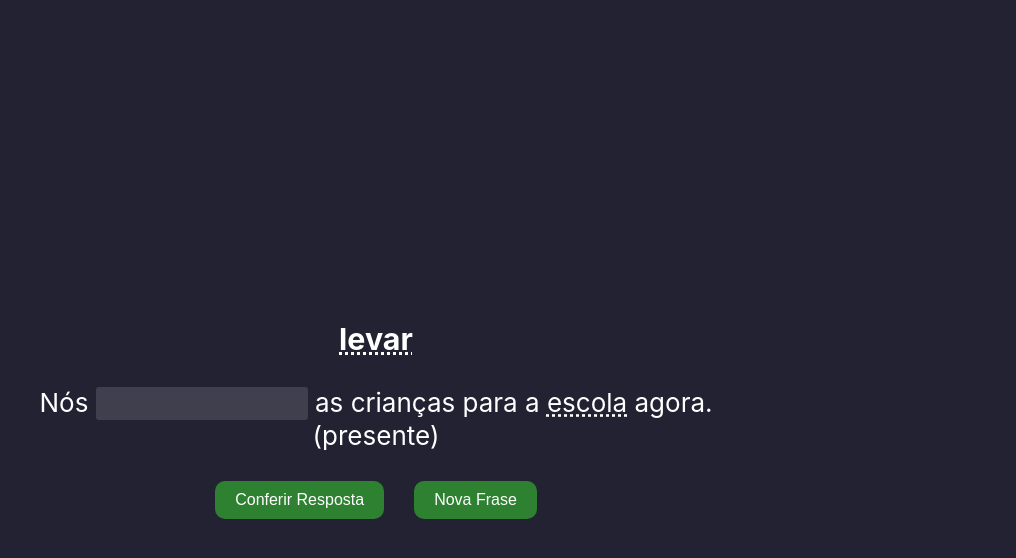
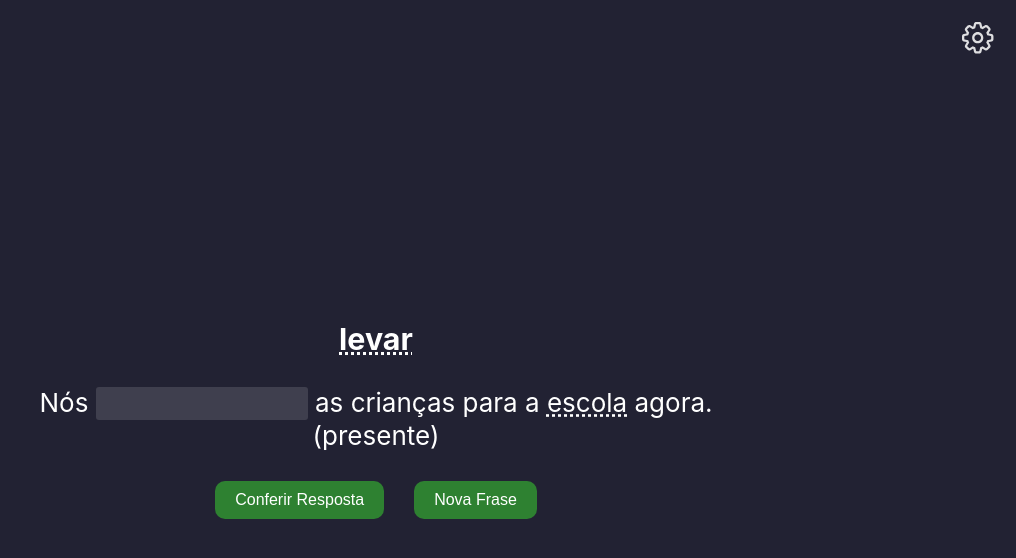
Before and after one commit to ethanworley/portuguese, a React (Create React App) app: page / in a window 1280 px wide. Shown: the top 558 px of the page, without its empty margins (264-1280 px from the left). Built offline with nearby package versions, Linux system fonts and the light colour scheme.

Commit message:
feat: settings menu to filter verb tenses

```diff
--- a/src/App.css
+++ b/src/App.css
@@ -57,3 +57,30 @@
     transform: rotate(360deg);
   }
 }
+
+.settings-container {
+  position: absolute;
+  top: 1rem;
+  right: 1rem;
+}
+
+.settings-button {
+  background-color: #0000;
+  color: white;
+  border: none;
+  font-size: 1.5rem;
+  width: 44px;
+  height: 44px;
+  cursor: pointer;
+  display: flex;
+  align-items: center;
+  justify-content: center;
+}
+
+.settings-button:hover {
+  background-color: #0000;
+}
+
+.settings-button:active {
+  background-color: #0000;
+}
--- a/src/App.tsx
+++ b/src/App.tsx
@@ -1,9 +1,11 @@
 import { useState, useEffect, useRef } from 'react';
 import './App.css';
 import { Definition, verbsDictionary, keywords } from './Model/Definitions';
-import { Problem, problems } from './Model/Problems';
+import { Problem, problems, Tense } from './Model/Problems';
 import Tooltip from './Components/Tooltip';
 import FeedbackMessage, { FeedbackResult } from './Components/FeedbackMessage';
+import { ReactComponent as SettingsIcon } from './settingsicon.svg';
+import SettingsMenu from './Components/SettingsMenu';
 
 const locale = 'pt-BR';
 
@@ -75,10 +77,22 @@ function App() {
     result: FeedbackResult.success,
     visible: false,
   });
+  const [isSettingsOpen, setIsSettingsOpen] = useState(false);
+  const [tenseState, setTenseState] = useState<Record<Tense, boolean>>({
+    presente: true,
+    'pretérito perfeito': true,
+    futuro: true,
+  });
 
   const getNewProblem = () => {
-    const randomIndex = Math.floor(Math.random() * problems.length);
-    const problem = problems[randomIndex];
+    const filteredProblems = problems.filter(
+      (problem) => tenseState[problem.tense as Tense]
+    );
+    if (filteredProblems.length === 0) {
+      return;
+    }
+    const randomIndex = Math.floor(Math.random() * filteredProblems.length);
+    const problem = filteredProblems[randomIndex];
     const definition = verbsDictionary[problem.verb];
     const viewModel = {
       sentence: addKeywords(problem.sentence, inputRef).sentence,
@@ -91,6 +105,13 @@ function App() {
       inputRef.current.value = '';
       inputRef.current.focus();
     }
+  };
+
+  const toggleTense = (tense: Tense) => {
+    setTenseState((prevState) => ({
+      ...prevState,
+      [tense]: !prevState[tense],
+    }));
   };
 
   const normalizeAnswer = (text: string) => {
@@ -153,6 +174,17 @@ function App() {
   return (
     <div className="App">
       <header className="App-header">
+        <div className="settings-container">
+          <button
+            className="settings-button"
+            onClick={() => setIsSettingsOpen(!isSettingsOpen)}
+          >
+            <SettingsIcon />
+          </button>
+          {isSettingsOpen && (
+            <SettingsMenu tenseState={tenseState} toggleTense={toggleTense} />
+          )}
+        </div>
         <form
           autoComplete="off"
           onSubmit={(e) => checkAnswer(e)}
--- /dev/null
+++ b/src/Components/SettingsMenu.css
@@ -0,0 +1,21 @@
+.settings-menu {
+  position: absolute;
+  top: 60px;
+  right: 0;
+  width: calc(100vw - 4rem);
+  padding: 1rem;
+  background-color: #445;
+  color: #fff;
+  border-radius: 5px;
+  box-shadow: 0 4px 8px rgba(0, 0, 0, 0.2);
+}
+
+.toggle-container {
+  width: fit-content;
+  margin: 0 auto;
+}
+
+.toggle {
+  padding: 0.5rem 0;
+  text-align: left;
+}
--- /dev/null
+++ b/src/Components/SettingsMenu.tsx
@@ -0,0 +1,34 @@
+import './SettingsMenu.css';
+import { Tense } from '../Model/Problems';
+
+interface SettingsMenuProps {
+  tenseState: Record<Tense, boolean>;
+  toggleTense: (tense: Tense) => void;
+}
+
+const SettingsMenu: React.FC<SettingsMenuProps> = ({
+  tenseState,
+  toggleTense,
+}) => {
+  return (
+    <div className="settings-menu">
+      <h4>Filtrar Tempos Verbais:</h4>
+      <div className="toggle-container">
+        {Object.keys(tenseState).map((tense) => (
+          <div key={tense} className="toggle">
+            <label>
+              <input
+                type="checkbox"
+                checked={tenseState[tense as Tense]}
+                onChange={() => toggleTense(tense as Tense)}
+              />
+              {tense}
+            </label>
+          </div>
+        ))}
+      </div>
+    </div>
+  );
+};
+
+export default SettingsMenu;
--- a/src/Model/Problems.ts
+++ b/src/Model/Problems.ts
@@ -1,4 +1,4 @@
-type Tense = 'presente' | 'pretérito perfeito' | 'futuro';
+export type Tense = 'presente' | 'pretérito perfeito' | 'futuro';
 
 export interface Problem {
   sentence: string;
```
Also changed, not shown: src/settingsicon.svg (added).
